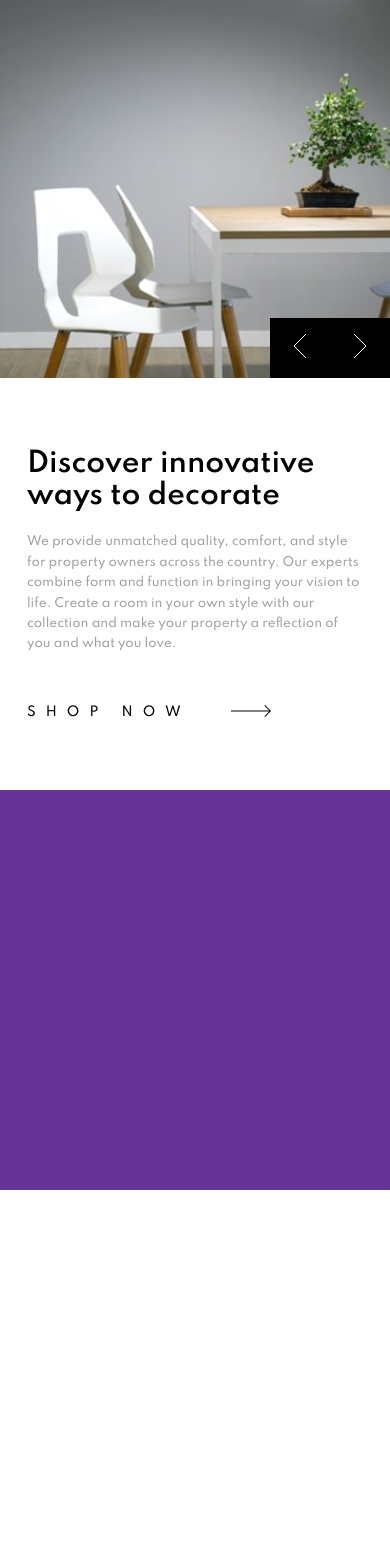
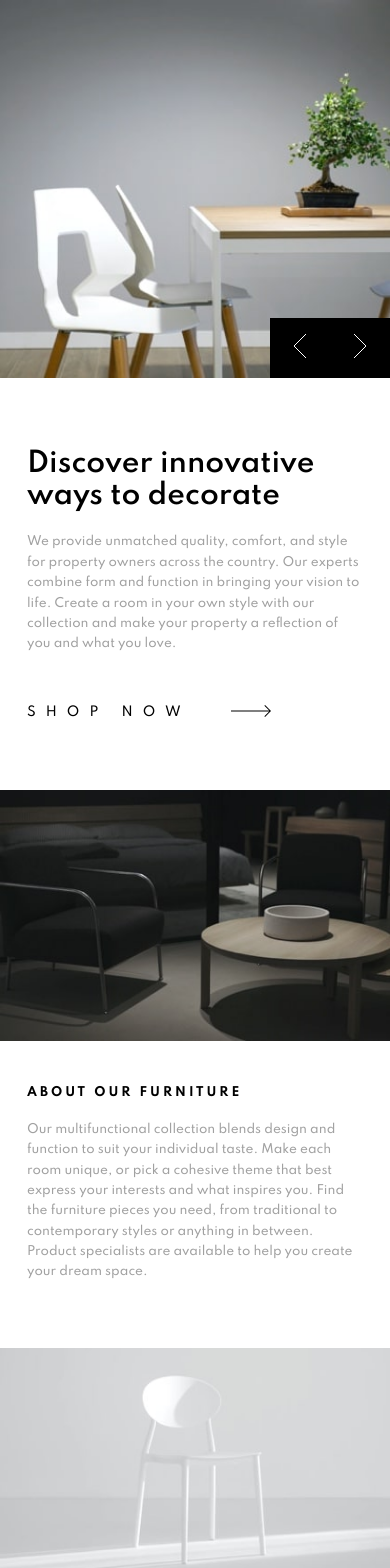
Before and after one commit to AbdielP/vue-room-homepage, a Vue app: page /#/ in a window 390 px wide. Shown: the top 1568 px of the page. Before the commit the page ends 1190 px from the top, so only its background shows below. Built offline with nearby package versions, Linux system fonts and the light colour scheme.

Commit message:
'about' section mobile styles added

```diff
--- a/src/App.vue
+++ b/src/App.vue
@@ -1,26 +1,25 @@
 <template>
-  <router-view/>
+  <router-view />
 </template>
 
 <script>
-import Navigation from './components/Navigation.vue'
+import Navigation from "./components/Navigation.vue";
 
 export default {
   components: {
-    Navigation
-  }
-}
+    Navigation,
+  },
+};
 </script>
 
 <style>
-
-@import url('https://fonts.googleapis.com/css2?family=Spartan:wght@500;600;700&display=swap');
+@import url("https://fonts.googleapis.com/css2?family=Spartan:wght@500;600;700&display=swap");
 
 * {
   margin: 0;
   padding: 0;
   box-sizing: border-box;
-  font-family: 'Spartan', sans-serif;
+  font-family: "Spartan", sans-serif;
 
   --color-dark-gray: hsl(0, 0%, 63%);
   --color-black: hsl(0, 0%, 0%);
@@ -36,4 +35,9 @@ body {
   cursor: pointer;
 }
 
+.info__paragraph {
+  color: var(--color-dark-gray);
+  margin: 20px 0;
+  line-height: 1.7;
+}
 </style>
--- a/src/components/About.vue
+++ b/src/components/About.vue
@@ -1,17 +1,61 @@
 <template>
-    <div></div>
+  <section class="container">
+    <figure class="container__img">
+      <img
+        class="about__img"
+        src="../../public/images/image-about-dark.jpg"
+        alt="chairs"
+      />
+    </figure>
+    <div class="info__container">
+      <h2 class="title">About our furniture</h2>
+      <p class="info__paragraph">
+        Our multifunctional collection blends design and function to suit your
+        individual taste. Make each room unique, or pick a cohesive theme that
+        best express your interests and what inspires you. Find the furniture
+        pieces you need, from traditional to contemporary styles or anything in
+        between. Product specialists are available to help you create your dream
+        space.
+      </p>
+    </div>
+
+    <figure class="container__img">
+      <img
+        class="about__img"
+        src="../../public/images/image-about-light.jpg"
+        alt="chair"
+      />
+    </figure>
+  </section>
 </template>
 
 <script>
 export default {
-    name: 'about'
-}
+  name: "about",
+};
 </script>
 
 <style scoped>
-    div {
-        width: auto;
-        height: 400px;
-        background: rebeccapurple;
-    }
+.container {
+  display: grid;
+}
+
+.container__img {
+  width: 100%;
+}
+
+.about__img {
+  width: 100%;
+  height: 100%;
+}
+
+.info__container {
+  padding: 45px 27px;
+}
+
+.title {
+    font-size: inherit;
+    letter-spacing: 3px;
+    text-transform: uppercase;
+}
 </style>
--- a/src/components/Shopnow.vue
+++ b/src/components/Shopnow.vue
@@ -76,12 +76,6 @@ export default {
   font-weight: 600;
 }
 
-.info__paragraph {
-  color: var(--color-dark-gray);
-  margin: 20px 0;
-  line-height: 1.7;
-}
-
 .shop__container {
   display: flex;
   margin-top: 50px;
```
Also changed, not shown: src/views/Home.vue (line endings or trailing spaces).
